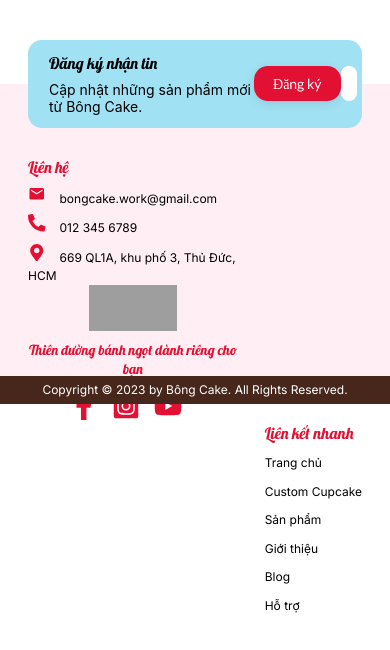
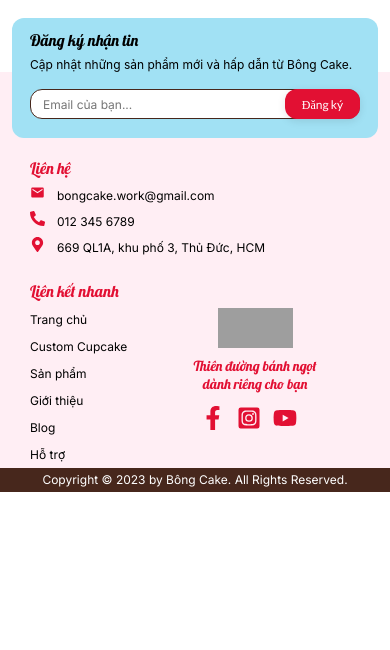
Before and after one commit to Web-Development-Group11/cake-web-project, a React (Create React App) app in the folder frontend/: page / in a window 390 px wide. Shown: the top 650 px of the page. Built offline with nearby package versions, Linux system fonts and the light colour scheme; grey boxes are pictures that could not be loaded.

Commit message:
mệt quá

```diff
--- a/frontend/src/components/footer/Footer.css
+++ b/frontend/src/components/footer/Footer.css
@@ -10,6 +10,7 @@
     position: relative;
     background-color: var(--background-2);
     height: 22.875rem;
+    width: 100%;
     top: 6rem;
 }
 
@@ -83,9 +84,9 @@
 }
 
 .footer__links-div {
-    width: 21.875rem;
+    width: calc(100% / 3);
     display: flex;
-    justify-content: flex-start;
+    justify-content: space-between;
     flex-direction: column;
 }
 
@@ -209,7 +210,7 @@
     }
 }
 
-@media screen and (max-width: 360px) {
+@media screen and (max-width: 480px) {
 
     html,
     body {
@@ -233,7 +234,7 @@
     .newsletter__form {
         margin: 1rem 1.5rem;
         width: calc(100% - 3rem);
-        height: calc(4.5rem + 2.5rem + 5rem);
+        height: calc(4.5rem + 2.5rem + 4rem);
     }
 
     .newsletter__email {
@@ -263,7 +264,7 @@
     .slogan__logo {
         position: absolute;
         width: 12rem;
-        margin-top: 1.585rem;
+        margin-top: 2.275rem;
         margin-left: 5rem;
     }
 }
--- a/frontend/src/components/footer/Footer.jsx
+++ b/frontend/src/components/footer/Footer.jsx
@@ -1,6 +1,7 @@
 import React from 'react';
 import './Footer.css';
 import Button from '../button/Button';
+import { Link } from 'react-router-dom';
 import TextField from '../textField/TextField';
 
 // Import thư viện các icon
@@ -76,12 +77,12 @@
                 <div className="footer__links-div">
                     <div className="quick-links">
                         <div className="quick_links__name title--1">Liên kết nhanh</div>
-                        <a className="body--2" href="/home">Trang chủ</a>
-                        <a className="body--2" href="/customCupcake">Custom Cupcake</a>
+                        <Link className="body--2" to="/home">Trang chủ</Link>
+                        <Link className="body--2" to="/customCupcake">Custom Cupcake</Link>
                         <a className="body--2" href="/product">Sản phẩm</a>
-                        <a className="body--2" href="/introduction">Giới thiệu</a>
-                        <a className="body--2" href="/blog">Blog</a>
-                        <a className="body--2" href="/support">Hỗ trợ</a>
+                        <Link className="body--2" to="/introduction">Giới thiệu</Link>
+                        <Link className="body--2" to="/blog">Blog</Link>
+                        <Link className="body--2" to="/support">Hỗ trợ</Link>
                     </div>
                 </div>
             </div>
--- a/frontend/src/components/textField/TextField.css
+++ b/frontend/src/components/textField/TextField.css
@@ -4,7 +4,7 @@
 .text-field__input {
   height: 2.5rem;
   background-color: var(--background-1);
-  border: 0.0625 solid var(--highlight-text);
+  border: 0.0625rem solid var(--highlight-text);
   border-radius: 1rem;
   box-sizing: border-box;
   color: var(--highlight-text);
```
